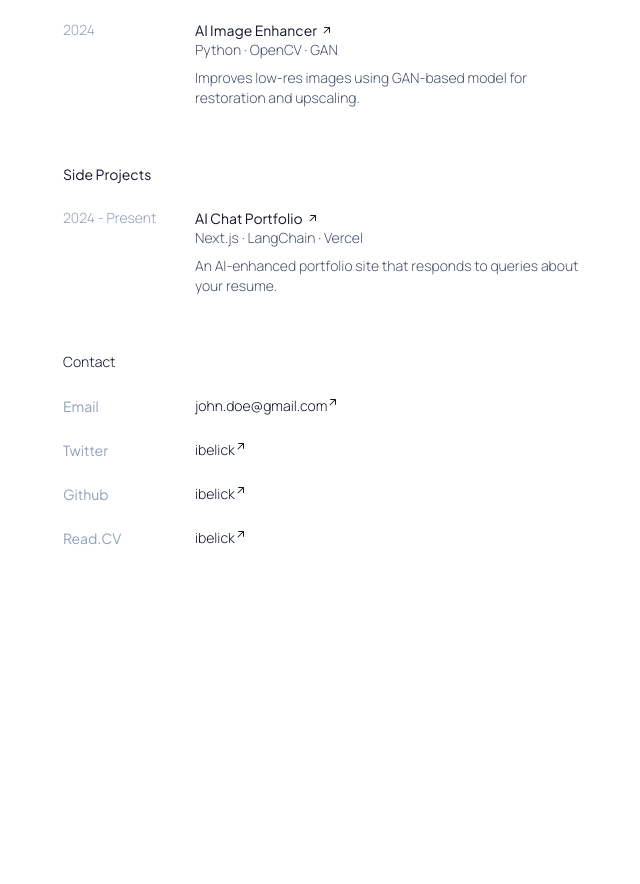
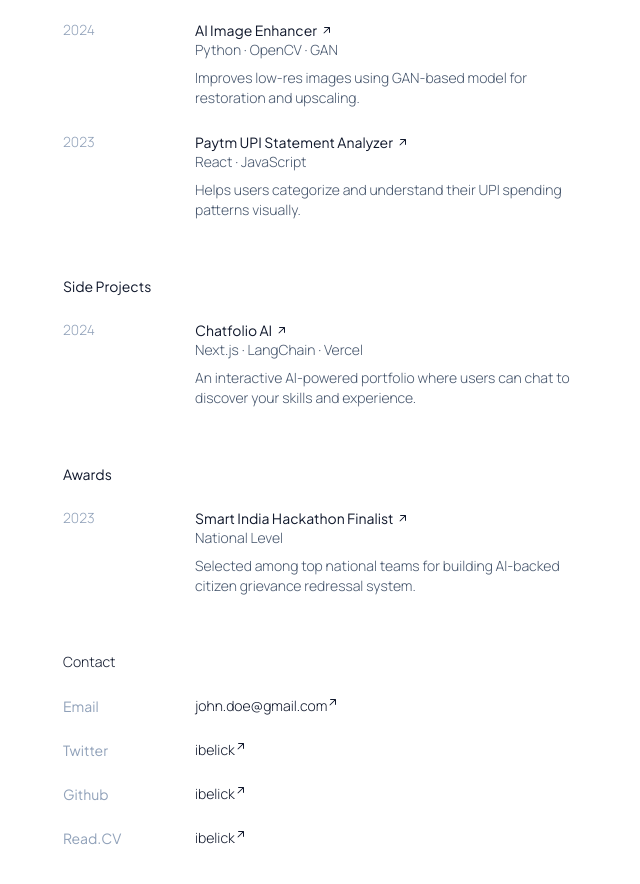
Before and after one commit to srummanf/digitalcv, a Next.js app: page / in a window 1280 px wide. Shown: the part 920-1804 px from the top of the page, without its empty margins (313-953 px from the left). Before the commit the page ends 1604 px from the top, so only its background shows below. Built offline with nearby package versions, Linux system fonts and the light colour scheme.

Commit message:
`Refactor: Switch from content to contentWithLinks data in multiple files`

```diff
--- a/app/page.tsx
+++ b/app/page.tsx
@@ -1,7 +1,7 @@
 import Image from "next/image";
 import ThemeSwitch from "@/components/theme-switch";
 import { generalData } from "@/data/general";
-import { contentData } from "@/data/content";
+import { contentData } from "@/data/contentWithNoLinks";
 import { projectData } from "@/data/contentWithLinks";
 import ContentWithNoLinks from "@/components/ContentWithNoLinks";
 import ContentWithLinks from "@/components/ContentWithLinks";
--- a/components/ContentWithLinks.tsx
+++ b/components/ContentWithLinks.tsx
@@ -1,6 +1,7 @@
 import React from "react";
 import { plusJakartaSans } from "@/app/fonts";
-import type { ContentWithLinks } from "@/data/content";
+import { projectData, type ContentWithLinks } from "@/data/contentWithLinks";
+
 
 type ContentProps = ContentWithLinks;
 
--- a/components/ContentWithNoLinks.tsx
+++ b/components/ContentWithNoLinks.tsx
@@ -1,6 +1,6 @@
 import React from "react";
 import { plusJakartaSans } from "@/app/fonts";
-import type { ContentWithNoLinks } from "@/data/content";
+import type { ContentWithNoLinks } from "@/data/contentWithNoLinks";
 
 type ContentProps = ContentWithNoLinks;
 
--- a/data/contentWithLinks.ts
+++ b/data/contentWithLinks.ts
@@ -25,18 +25,39 @@ export const projectData: ContentWithLinks[] = [
         description:
           "Improves low-res images using GAN-based model for restoration and upscaling.",
       },
+      {
+        date: "2023",
+        title: "Paytm UPI Statement Analyzer",
+        url: "https://github.com/rumma/paytm-analyzer",
+        subTitle: "React · JavaScript",
+        description:
+          "Helps users categorize and understand their UPI spending patterns visually.",
+      },
     ],
   },
   {
     title: "Side Projects",
     items: [
       {
-        date: "2024 - Present",
-        title: "AI Chat Portfolio",
+        date: "2024",
+        title: "Chatfolio AI",
         url: "https://github.com/rumma/chatfolio",
         subTitle: "Next.js · LangChain · Vercel",
         description:
-          "An AI-enhanced portfolio site that responds to queries about your resume.",
+          "An interactive AI-powered portfolio where users can chat to discover your skills and experience.",
+      },
+    ],
+  },
+  {
+    title: "Awards",
+    items: [
+      {
+        date: "2023",
+        title: "Smart India Hackathon Finalist",
+        url: "https://sih.gov.in",
+        subTitle: "National Level",
+        description:
+          "Selected among top national teams for building AI-backed citizen grievance redressal system.",
       },
     ],
   },
```
Also changed, not shown: data/contentWithNoLinks.ts (renamed from data/content.ts).
